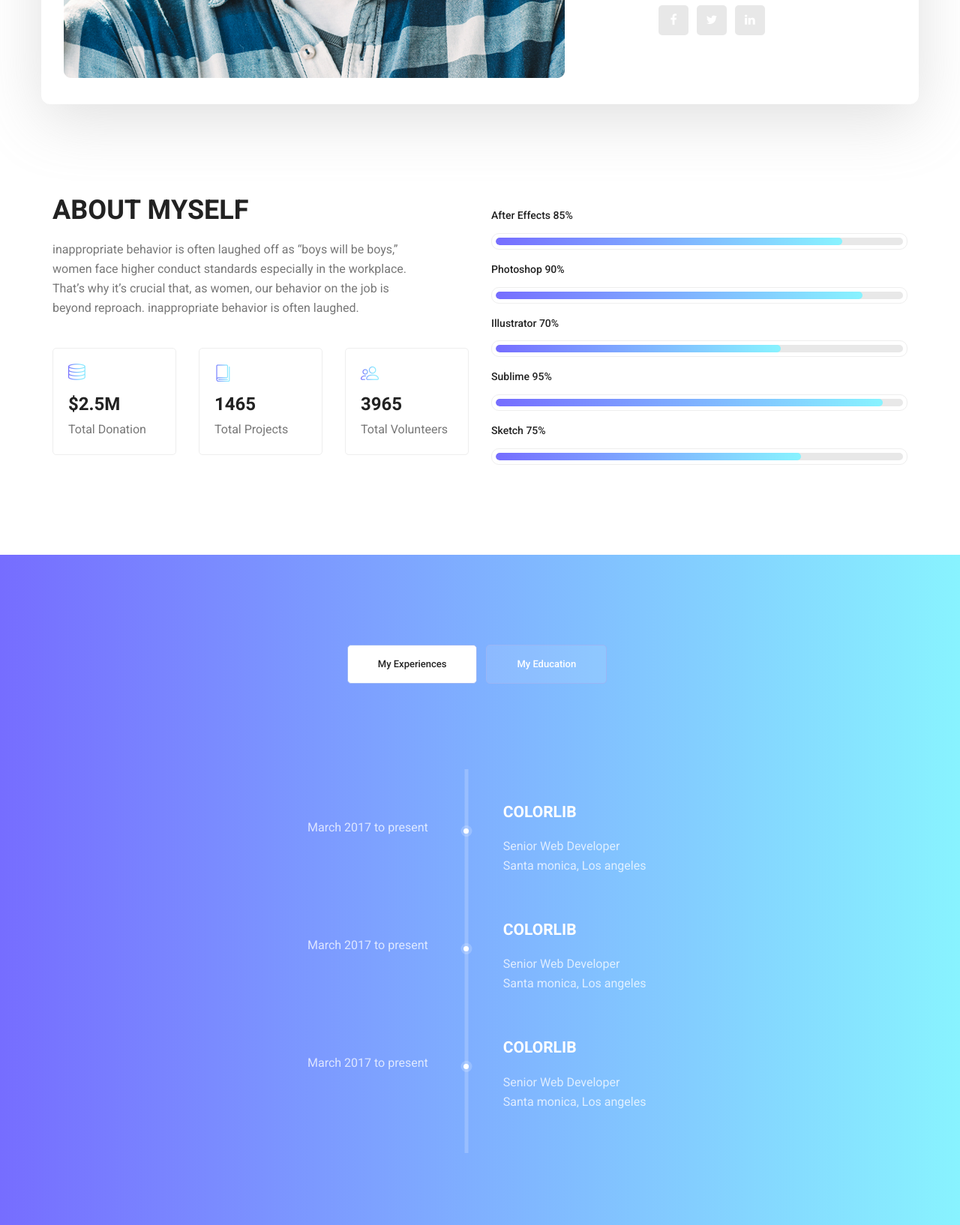
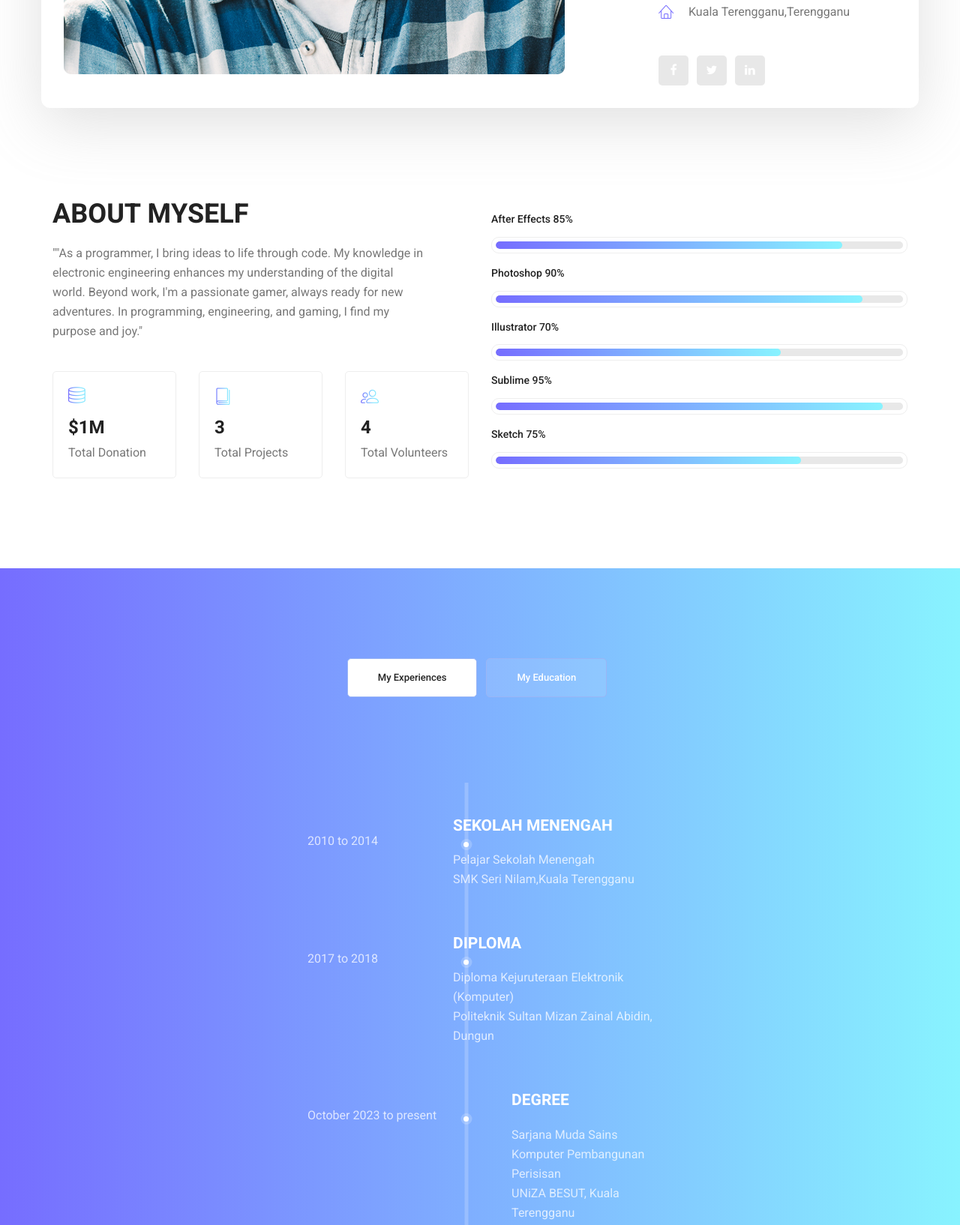
Before and after one commit to Muhd-Azzam/Muhd-Azzam.github.io, a plain HTML site: page index.html in a window 1280 px wide. Shown: the part 821-2455 px from the top of the page at 75% size. Drawn offline with Linux system fonts and the light colour scheme.

Commit message:
Second commit

```diff
--- a/index.html
+++ b/index.html
@@ -75,14 +75,14 @@
 							<div class="media-body">
 								<div class="personal_text">
 									<h6>Hello Everybody, i am</h6>
-									<h3>Donald McKinney</h3>
-									<h4>Junior UI/UX Developer</h4>
-									<p>You will begin to realise why this exercise is called the Dickens Pattern (with reference to the ghost showing Scrooge some different futures)</p>
+									<h3>Muhammad Azzam Bin Mohamad</h3>
+									<h4>Junior UI/UX Developer and Also An Electronic Engineer</h4>
+									<p>"Empowering the digital world with logic and innovation, I am a programmer who breathes life into lines of code. As an electronic engineer, I am the architect of the future, designing and building the circuits that make the impossible possible."</p>
 									<ul class="list basic_info">
-										<li><a href="#"><i class="lnr lnr-calendar-full"></i> 31st December, 1992</a></li>
-										<li><a href="#"><i class="lnr lnr-phone-handset"></i> 44 (012) 6954 783</a></li>
-										<li><a href="#"><i class="lnr lnr-envelope"></i> businessplan@donald</a></li>
-										<li><a href="#"><i class="lnr lnr-home"></i> Santa monica bullevard</a></li>
+										<li><a href="#"><i class="lnr lnr-calendar-full"></i> 5th August, 1997</a></li>
+										<li><a href="#"><i class="lnr lnr-phone-handset"></i> (+60)11 1796 ****</a></li>
+										<li><a href="#"><i class="lnr lnr-envelope"></i> azzamno1@gmail.com</a></li>
+										<li><a href="#"><i class="lnr lnr-home"></i> Kuala Terengganu,Terengganu</a></li>
 									</ul>
 									<ul class="list personal_social">
 										<li><a href="#"><i class="fa fa-facebook"></i></a></li>
@@ -105,26 +105,26 @@
         			<div class="col-lg-6">
         				<div class="welcome_text">
         					<h4>About Myself</h4>
-        					<p>inappropriate behavior is often laughed off as “boys will be boys,” women face higher conduct standards especially in the workplace. That’s why it’s crucial that, as women, our behavior on the job is beyond reproach. inappropriate behavior is often laughed.</p>
+        					<p>""As a programmer, I bring ideas to life through code. My knowledge in electronic engineering enhances my understanding of the digital world. Beyond work, I'm a passionate gamer, always ready for new adventures. In programming, engineering, and gaming, I find my purpose and joy."</p>
         					<div class="row">
         						<div class="col-md-4">
         							<div class="wel_item">
         								<i class="lnr lnr-database"></i>
-        								<h4>$2.5M</h4>
+        								<h4>$1M</h4>
         								<p>Total Donation</p>
         							</div>
         						</div>
         						<div class="col-md-4">
         							<div class="wel_item">
         								<i class="lnr lnr-book"></i>
-        								<h4>1465</h4>
+        								<h4>3</h4>
         								<p>Total Projects</p>
         							</div>
         						</div>
         						<div class="col-md-4">
         							<div class="wel_item">
         								<i class="lnr lnr-users"></i>
-        								<h4>3965</h4>
+        								<h4>4</h4>
         								<p>Total Volunteers</p>
         							</div>
         						</div>
@@ -201,11 +201,11 @@
 									<span></span>
 									<div class="media">
 										<div class="d-flex">
-											<p>March 2017 to present</p>
+											<p>2010 to 2014</p>
 										</div>
 										<div class="media-body">
-											<h4>Colorlib</h4>
-											<p>Senior Web Developer <br />Santa monica, Los angeles</p>
+											<h4>Sekolah Menengah</h4>
+											<p>Pelajar Sekolah Menengah <br /> SMK Seri Nilam,Kuala Terengganu</p>
 										</div>
 									</div>
 								</li>
@@ -213,11 +213,11 @@
 									<span></span>
 									<div class="media">
 										<div class="d-flex">
-											<p>March 2017 to present</p>
+											<p>2017 to 2018</p>
 										</div>
 										<div class="media-body">
-											<h4>Colorlib</h4>
-											<p>Senior Web Developer <br />Santa monica, Los angeles</p>
+											<h4>Diploma</h4>
+											<p>Diploma Kejuruteraan Elektronik (Komputer)   <br />Politeknik Sultan Mizan Zainal Abidin, Dungun</p>
 										</div>
 									</div>
 								</li>
@@ -225,11 +225,11 @@
 								<span></span>
 									<div class="media">
 										<div class="d-flex">
-											<p>March 2017 to present</p>
+											<p>October 2023 to present</p>
 										</div>
 										<div class="media-body">
-											<h4>Colorlib</h4>
-											<p>Senior Web Developer <br />Santa monica, Los angeles</p>
+											<h4>Degree</h4>
+											<p>Sarjana Muda Sains Komputer Pembangunan Perisisan <br />UNiZA BESUT, Kuala Terengganu</p>
 										</div>
 									</div>
 								</li>
```
